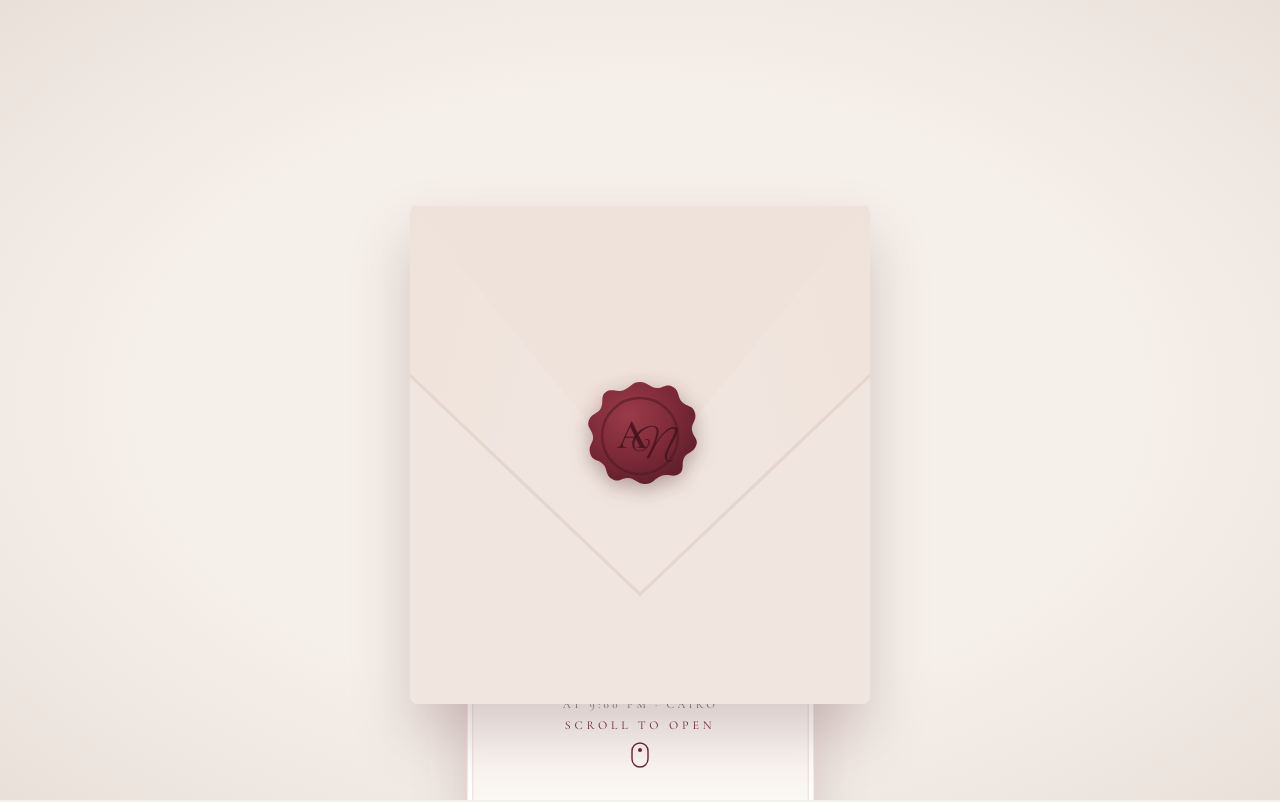
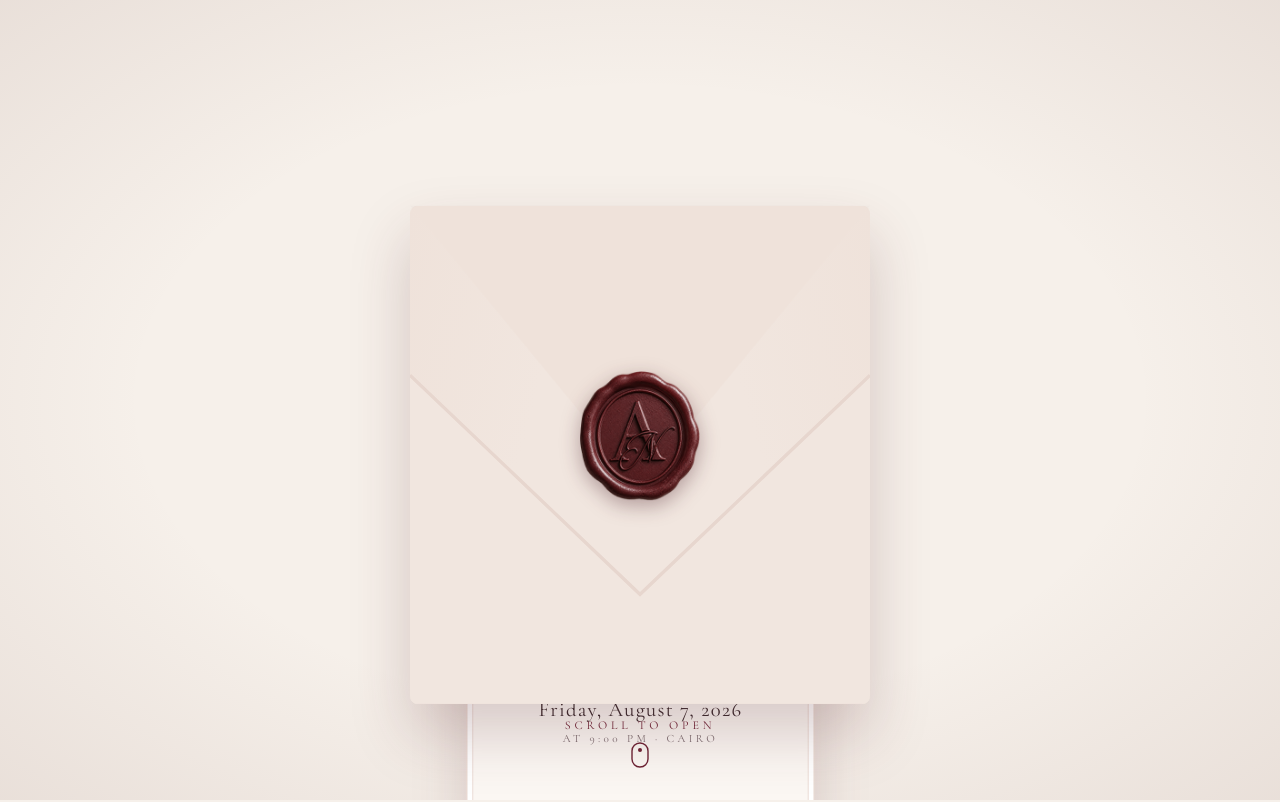
Before and after one commit to amrressam148/amr-noha-invite, a React (Vite) app: page / in a window 1280 px wide. Shown: the top 802 px of the page. Built offline with nearby package versions, Linux system fonts and the light colour scheme.

Commit message:
Use custom seal image and font

```diff
--- a/src/App.jsx
+++ b/src/App.jsx
@@ -1,4 +1,5 @@
 import React, { useState, useEffect, useRef, useCallback } from "react";
+import sealImg from "./assets/seal.png";
 
 /* ————————————————————————————————————————————————
    Amr & Noha — Save the Date
@@ -127,37 +128,16 @@ const floralBg = {
 
 function WaxSeal({ size = 120, style = {} }) {
   return (
-    <svg viewBox="0 0 120 120" width={size} height={size} style={style} aria-hidden="true">
-      <defs>
-        <radialGradient id="waxg" cx="38%" cy="32%" r="75%">
-          <stop offset="0%" stopColor="#9A3B4A" />
-          <stop offset="55%" stopColor={C.wax} />
-          <stop offset="100%" stopColor={C.waxDark} />
-        </radialGradient>
-      </defs>
-      <path
-        d="M60 6c8 0 10 6 17 6s9-5 16-1 4 10 9 15 11 3 13 11-4 10-3 17 7 9 4 16-9 6-12 12 1 12-5 16-11-1-18 2-8 8-16 8-10-6-17-6-9 5-16 1-4-10-9-15-11-3-13-11 4-10 3-17-7-9-4-16 9-6 12-12-1-12 5-16 11 1 18-2 8-8 16-8z"
-        fill="url(#waxg)"
-      />
-      <circle cx="60" cy="60" r="38" fill="none" stroke="#4E1822" strokeOpacity="0.55" strokeWidth="2.5" />
-      <text
-        x="52" y="72"
-        fontFamily="'Cormorant Garamond', serif"
-        fontSize="42" fontWeight="600"
-        fill="#3F131C" opacity="0.85"
-        textAnchor="middle"
-      >A</text>
-      <text
-        x="72" y="80"
-        fontFamily="'Great Vibes', cursive"
-        fontSize="38"
-        fill="#3F131C" opacity="0.8"
-        textAnchor="middle"
-      >N</text>
-    </svg>
+    <img
+      src={sealImg}
+      alt=""
+      width={size}
+      height={size}
+      style={{ ...style, objectFit: "contain" }}
+      aria-hidden="true"
+    />
   );
 }
-
 function Flourish({ flip = false }) {
   return (
     <svg viewBox="0 0 220 24" width="180" height="20" aria-hidden="true"
@@ -232,12 +212,12 @@ function EnvelopeHero({ reduced }) {
                 boxShadow: "inset 0 0 0 6px #fff, inset 0 0 0 7px " + C.rose,
               }}>
               <p style={{
-                fontFamily: "'Great Vibes', cursive",
+                fontFamily: "'Sloop-ScriptThree', cursive",
                 fontSize: "clamp(24px, 6vw, 34px)",
                 color: C.ink, opacity: 0.85,
               }}>Save the date</p>
               <h1 style={{
-                fontFamily: "'Great Vibes', cursive",
+                fontFamily: "'Sloop-ScriptThree', cursive",
                 fontSize: "clamp(46px, 12vw, 74px)",
                 color: C.burgundy,
                 lineHeight: 1.1,
@@ -386,7 +366,7 @@ function Countdown() {
 
   if (!t) {
     return (
-      <p style={{ fontFamily: "'Great Vibes', cursive", fontSize: 36, color: C.burgundy }}>
+      <p style={{ fontFamily: "'Sloop-ScriptThree', cursive", fontSize: 36, color: C.burgundy }}>
         The celebration has begun!
       </p>
     );
@@ -454,7 +434,7 @@ function Rsvp() {
         backgroundColor: C.paper, border: `1px solid ${C.rose}`, borderRadius: 8,
       }}>
         <WaxSeal size={64} style={{ margin: "0 auto 14px" }} />
-        <p style={{ fontFamily: "'Great Vibes', cursive", fontSize: 34, color: C.burgundy }}>
+        <p style={{ fontFamily: "'Sloop-ScriptThree', cursive", fontSize: 34, color: C.burgundy }}>
           Thank you, {done.name}
         </p>
         <p style={{ fontFamily: "'Cormorant Garamond', serif", fontSize: 18, color: C.ink, marginTop: 6 }}>
@@ -663,7 +643,7 @@ function MemoryBox() {
                 </p>
               )}
               <p style={{
-                fontFamily: "'Great Vibes', cursive", fontSize: 24,
+                fontFamily: "'Sloop-ScriptThree', cursive", fontSize: 24,
                 color: C.burgundy, marginTop: 10,
               }}>— {en.author}</p>
             </div>
@@ -686,7 +666,7 @@ function Section({ eyebrow, title, children, alt = false }) {
         <Reveal className="text-center mb-10">
           <Label>{eyebrow}</Label>
           <h2 style={{
-            fontFamily: "'Great Vibes', cursive",
+            fontFamily: "'Sloop-ScriptThree', cursive",
             fontSize: "clamp(38px, 9vw, 54px)",
             color: C.burgundy, margin: "10px 0 14px",
           }}>{title}</h2>
@@ -790,7 +770,7 @@ export default function Invitation() {
       {/* footer */}
       <footer className="py-16 text-center" style={{ backgroundColor: C.burgundy }}>
         <WaxSeal size={72} style={{ margin: "0 auto 14px", filter: "drop-shadow(0 4px 10px rgba(0,0,0,0.3))" }} />
-        <p style={{ fontFamily: "'Great Vibes', cursive", fontSize: 40, color: C.paper }}>
+        <p style={{ fontFamily: "'MySloop-ScriptThreeFont', cursive", fontSize: 40, color: C.paper }}>
           Amr &amp; Noha
         </p>
         <p style={{
--- a/src/index.css
+++ b/src/index.css
@@ -1 +1,7 @@
 @import "tailwindcss";
+
+@font-face {
+  font-family: "MySloop-ScriptThreeFont";
+  src: url("./assets/fonts/Sloop-ScriptThree.ttf") format("truetype");
+  font-display: swap;
+}
```
Also changed, not shown: src/assets/fonts/Sloop-ScriptThree.ttf (added), src/assets/seal.png (added).
